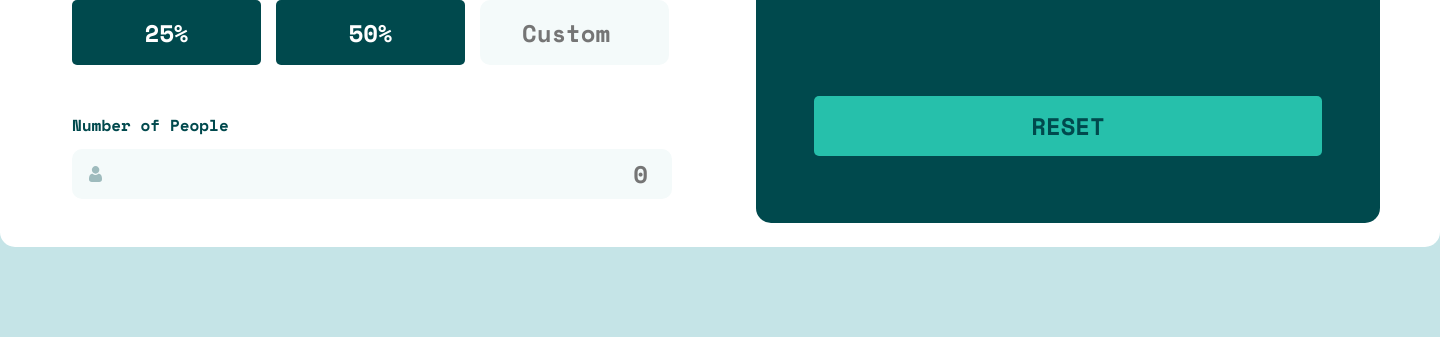
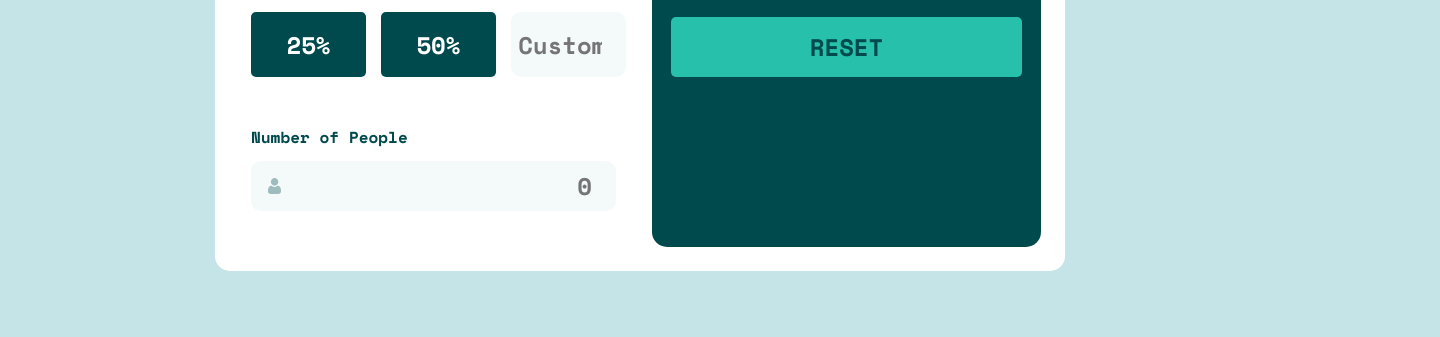
Before and after one commit to arthsabino/Tip-Calculator, a plain HTML site: page index.html in a window 1280 px wide. Shown: the part 538-875 px from the top of the page, 1440 px wide, since content can reach past the window. Drawn offline with nearby package versions, Linux system fonts and the light colour scheme.

Commit message:
Fix: Desktop width variable value, this fixes the mobile responsiveness

```diff
--- a/index.html
+++ b/index.html
@@ -93,7 +93,7 @@
     </div>
     <div class="attribution">
       Challenge by <a href="https://www.frontendmentor.io?ref=challenge" target="_blank">Frontend Mentor</a>.
-      Coded by <a href="#">arthjosephsabino</a>.
+      Coded by <a href="https://github.com/arthsabino/">arthjosephsabino</a>.
     </div>
   </body>
 </html>
--- a/style.css
+++ b/style.css
@@ -3,7 +3,7 @@
 :root {
     --font-size: 24px;
     --mobile-width: 375px;
-    --desktop-width: 1440px;
+    --desktop-width: 850px;
     --strong-cyan: hsl(172, 67%, 45%);
     --very-dark-cyan: hsl(183, 100%, 15%);
     --dark-grayish-cyan1: hsl(186, 14%, 43%);
@@ -48,16 +48,17 @@ body {
 
 .flex-container {
     display: flex;
+    flex-wrap: wrap;
+}
+
+.card-body {
+    padding: 0.5em;
 }
 
 .card-body.flex-container > div {
     flex: 1;
-    margin: 0 1.5em;
-    padding: 0 0.5em;
-}
-
-.bill-total-container {
-    width: 580px;
+    margin: 0.5em;
+    padding: 0.5em;
 }
 
 .input-error-message {
@@ -82,10 +83,6 @@ label {
     background-color: var(--white);
     border-radius: 15px;
     margin-top: 3em;
-}
-
-.card-body {
-    padding: 1em;
 }
 
 .form-group input {
@@ -187,7 +184,7 @@ input.custom-tip:focus::placeholder {
 }
 
 .bill-total-container {
-    padding: 1.5em;
+    padding: 0.3em;
 }
 
 .bill-total .label-container span {
@@ -204,7 +201,7 @@ input.custom-tip:focus::placeholder {
 }
 
 .bill-total h2 {
-    font-size: 2.5em;
+    font-size: 1.65em;
     color: var(--strong-cyan);
 }
 
@@ -222,14 +219,6 @@ input.custom-tip:focus::placeholder {
     padding-top: 5em;
 }
 
-
-
-
-
-
-
-
-
 /* Chrome, Safari, Edge, Opera */
 /* removes spinner */
 input::-webkit-outer-spin-button,
@@ -242,3 +231,12 @@ input::-webkit-inner-spin-button {
 input[type=number] {
   -moz-appearance: textfield;
 }
+
+@media only screen and (max-width: 375px) {
+    .card-container {
+        width: 325px;
+    }
+    .grid-container.button-container {
+        grid-template-columns: repeat(2, 50%);
+    }
+}
```
